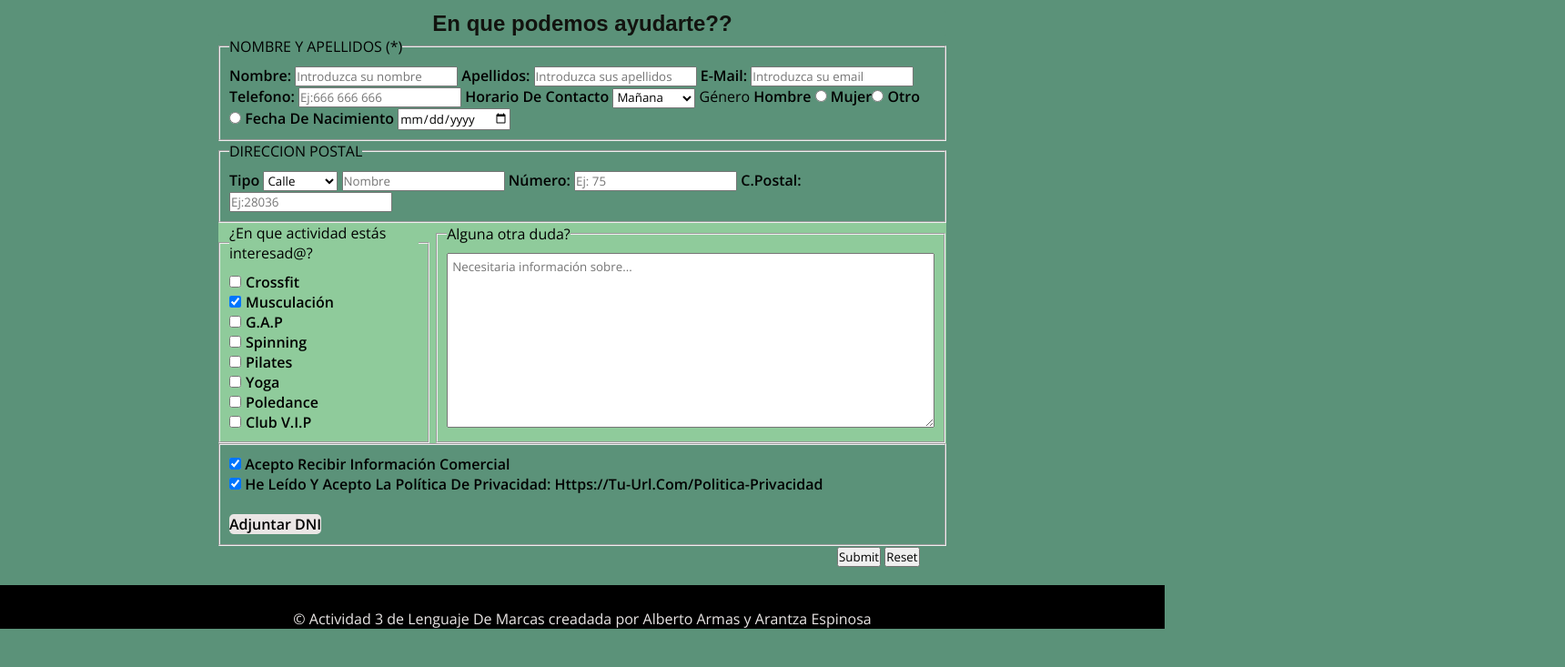
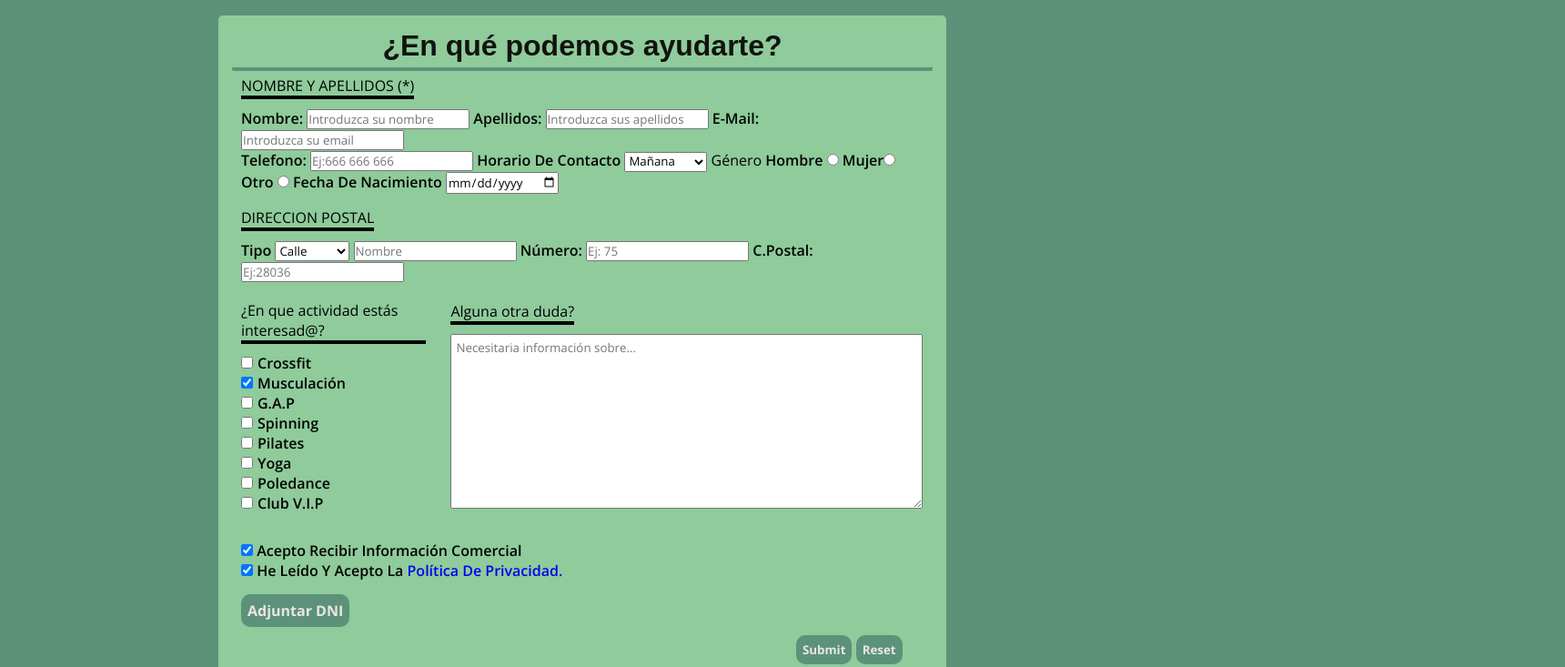
Before and after one commit to AlbertoDesastre/elite-fitness-club, a plain HTML site: page pages/contacto/contacto.html in a window 1280 px wide. Shown: the part 188-921 px from the top of the page at 91% size, 1720 px wide, since content can reach past the window. Before the commit the page ends 879 px from the top, so only its background shows below. Drawn offline with nearby package versions, Linux system fonts and the light colour scheme; a web font is replaced by a local one.

Commit message:
estilos actualizados para pagina contacto

```diff
--- a/pages/contacto/contacto.html
+++ b/pages/contacto/contacto.html
@@ -96,7 +96,7 @@
         name="formulario"
       >
         <legend class="h-resaltado" id="nform">
-          <h2 id="help">En que podemos ayudarte??</h2>
+          <h2 id="help">¿En qué podemos ayudarte?</h2>
         </legend>
         <fieldset>
           <legend class="titform">NOMBRE Y APELLIDOS (*)</legend>
@@ -175,11 +175,9 @@
               <option value="camino">Camino</option>
               <option value="carretera">Carretera</option>
               <option value="plaza">plaza</option>
-
             </select>
           </label>
           <label>
-
             <input type="text" name="calle" id="calle" placeholder="Nombre" />
           </label>
 
@@ -270,9 +268,11 @@
             required
           />
           <label for="privacidad">
-            He leído y acepto la política de privacidad:
-            https://tu-url.com/politica-privacidad</label
-          >
+            He leído y acepto la
+            <a href="https://tu-url.com/politica-privacidad"
+              >política de privacidad.</a
+            >
+          </label>
 
           <br />
           <br />
@@ -292,7 +292,6 @@
           <input type="reset" />
         </div>
       </form>
-
     </div>
 
     <!-- píe de pagina  -->
--- a/pages/contacto/style.css
+++ b/pages/contacto/style.css
@@ -1,23 +1,39 @@
 body:has(> div.container_form) {
-  background-color: #5b9279 ;
+  background-color: #5b9279;
 }
 
 .container_form {
   width: 100%;
 }
 
+#help,
+.container_form form {
+  background-color: #8fcb9b;
+}
+
 .container_form form {
   width: 800px;
   margin: 20px auto;
+  padding: 15px;
+  border-radius: 5px;
 }
 
-h2{
-  color:#12130F;
+h2 {
+  font-size: 32px;
+  padding-bottom: 5px;
+  color: #12130f;
   font-family: "Jersey 25", sans-serif;
 }
 
+/* POSIBLE CAMBIO */
 fieldset {
   padding: 10px;
+  margin: 5px 0px;
+  border: none;
+}
+
+legend {
+  border-bottom: 4px solid black;
 }
 
 label {
@@ -32,15 +48,14 @@ fieldset.deportes label {
   display: block;
 }
 
-label{
-text-transform:capitalize;
-font-family: "Open Sans", sans-serif;
+label {
+  text-transform: capitalize;
+  font-family: "Open Sans", sans-serif;
 }
 
 .mini-fieldsets-container {
   width: 100%;
   position: relative;
-  background-color: #8fcb9b;
 }
 
 fieldset.deportes {
@@ -51,6 +66,7 @@ fieldset.deportes {
 
 fieldset.opentext {
   width: 70%;
+
   margin-left: 3px;
   display: inline-block;
 }
@@ -60,19 +76,36 @@ fieldset.deportes input {
 }
 
 fieldset.opentext textarea {
-  height: 100%;
+  height: 80%;
   width: 100%;
   padding: 5px;
 }
 
 #archivo-label {
-  background-color: #EAE6E5;
+  background-color: #eae6e5;
   border-radius: 5px;
-  border-bottom:round;
+  border-bottom: round;
 }
+
 .final-buttons-container {
   width: 100%;
   position: relative;
-  left: 680px;
+  left: 620px;
+}
 
+.final-buttons-container input,
+#archivo-label {
+  border: none;
+  background-color: #5b9279;
+  color: #eae6e5;
+  border-radius: 10px;
+  font-weight: bold;
+  padding: 7px;
 }
+
+.final-buttons-container input:hover,
+#archivo-label:hover {
+  background-color: #c5ff95;
+  color: #5b9279;
+  transition: 0.7s;
+}
```
